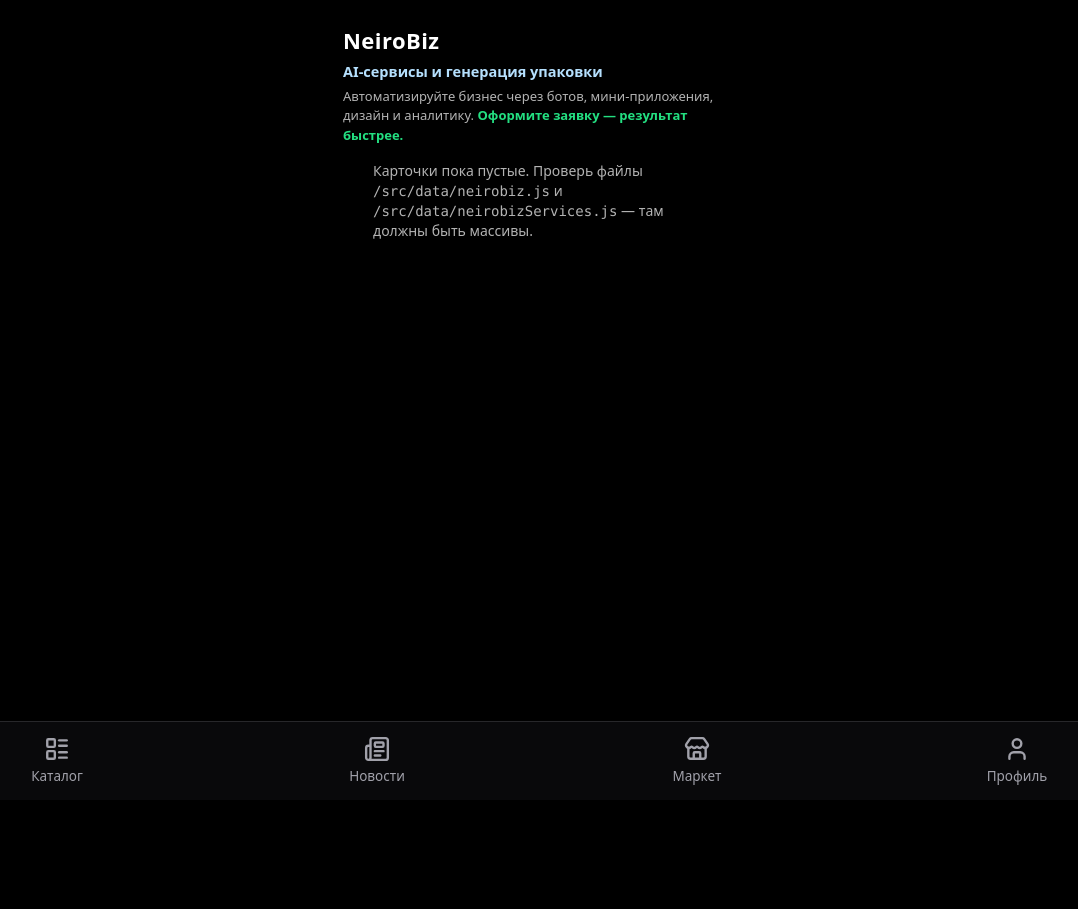
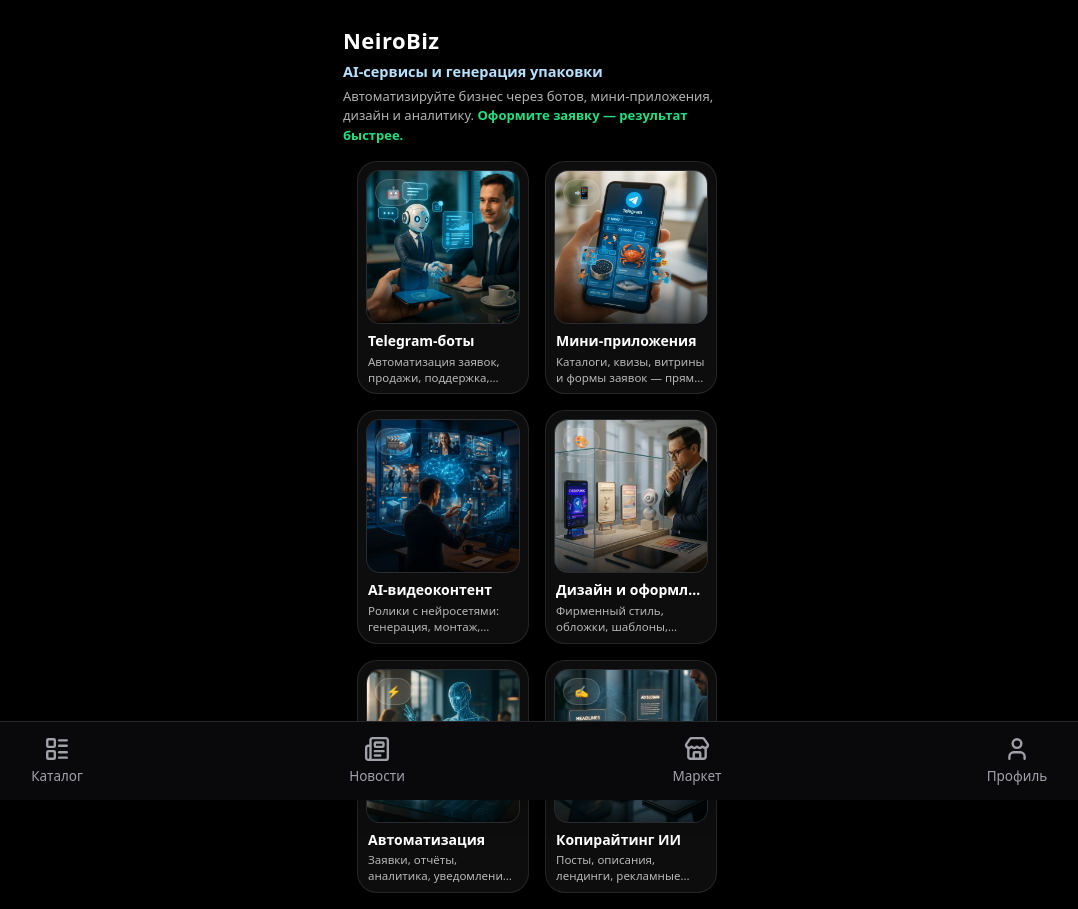
Before and after one commit to AlexSalavat/ikra-miniapp, a React (Create React App) app: page /neirobiz in a window 1280 px wide. Shown: the top 909 px of the page, without its empty margins (103-1181 px from the left). Before the commit the page ends 880 px from the top, so only its background shows below. Built offline with nearby package versions, Linux system fonts and the light colour scheme.

Commit message:
Обновление spartak

```diff
--- a/src/data/neirobiz.js
+++ b/src/data/neirobiz.js
@@ -1,89 +1,73 @@
 // src/data/neirobiz.js
+// ВАЖНО: export default МАССИВ, а не объект!
 
 const services = [
   {
-    id: 'bots',
-    icon: '🤖',
-    title: 'Разработка Telegram-ботов под ваши задачи',
-    short: 'Автоматизируем рутину, обработку заказов, продажи, поддержку и рассылки. Бот работает 24/7, не устает, делает это красиво.',
-    full: `Автоматизация процессов и клиентского сервиса через кастомных Telegram-ботов. Интеграции с CRM, оплатой, уведомлениями. Любые сценарии: поддержка, заявки, меню, рассылки, чат-боты под ваши задачи.`,
+    id: "bots",
+    icon: "🤖",
+    title: "Разработка Telegram‑ботов",
+    short: "Автоматизация заявок, продажи, поддержка, рассылки. Быстрый запуск под ключ.",
+    full:
+      "Кастомные Telegram‑боты для бизнеса: заявки, продажи, интеграции с оплатой/CRM, рассылки, поддержка 24/7. Гибкие сценарии и подключение внешних сервисов.",
     checklist: [
-      'Бот работает круглосуточно',
-      'Сокращает ручную работу',
-      'Быстрый запуск под ключ',
+      "Работает 24/7",
+      "Интеграции с CRM и оплатой",
+      "Сценарии под задачу",
     ],
   },
   {
-    id: 'miniapps',
-    icon: '📲',
-    title: 'Мини‑приложения для Telegram-каналов',
-    short: 'Создаём карточки, квизы, каталоги, витрины, которые повышают вовлечённость и продажи.',
-    full: `Разработка интерактивных мини‑приложений для Telegram: каталоги товаров и услуг, квизы, формы заявок и сервисные меню. Позволяет превратить канал или чат в полноценный сервис с удобным интерфейсом для клиентов. Быстрый запуск, кастомизация под бизнес‑задачи, интеграция с ботами и внешними сервисами.`,
-    checklist: [
-      'Увеличение продаж через Telegram',
-      'Новый опыт для подписчиков',
-      'Быстрый запуск и интеграция'
-    ],
+    id: "miniapps",
+    icon: "📲",
+    title: "Мини‑приложения",
+    short: "Каталоги, квизы, витрины и формы заявок — прямо в Telegram.",
+    full:
+      "Интерактивные мини‑приложения для Telegram: каталоги товаров, квизы, формы заявок, сервисные меню. Увеличивают вовлечённость и продажи.",
+    checklist: ["Рост вовлечённости", "Гладкий UX", "Быстрый запуск"],
   },
   {
-    id: 'video',
-    icon: '🎬',
-    title: 'Видеоконтент с нейросетями',
-    short: 'Генерируем и монтируем креативные видеоролики для рекламы, историй. Экономьте на продакшне и выделяйтесь!',
-    full: `Создание рекламных и промо-роликов с помощью ИИ и креативных инструментов. Быстрое согласование, адаптация под формат и задачи.`,
-    checklist: [
-      'Экономия бюджета',
-      'Ролики под ваш бренд',
-      'Нейросетевые эффекты и идеи',
-    ],
+    id: "video",
+    icon: "🎬",
+    title: "AI‑видеоконтент",
+    short: "Ролики с нейросетями: генерация, монтаж, озвучка.",
+    full:
+      "Создаём промо‑ и рекламные ролики с помощью ИИ. Быстро, креативно, под формат и задачи канала/бизнеса.",
+    checklist: ["Быстрый продакшн", "Креатив под бренд", "Оптимизация под соцсети"],
   },
   {
-    id: 'design',
-    icon: '🎨',
-    title: 'Дизайн и оформление каналов',
-    short: 'Стиль под ключ — баннеры, обложки, оформление постов. Канал будет выделяться и запоминаться.',
-    full: `Полное оформление Telegram-канала: стиль, шаблоны постов, уникальные обложки, графика, визуал для рекламы. Быстро, со вкусом и по ТЗ.`,
-    checklist: [
-      'Профессиональный стиль',
-      'Оформление под ваши задачи',
-      'Готовые шаблоны и примеры',
-    ],
+    id: "design",
+    icon: "🎨",
+    title: "Дизайн и оформление",
+    short: "Фирменный стиль, обложки, шаблоны, визуал под ключ.",
+    full:
+      "Оформление канала и фирменный стиль: обложки, баннеры, сетка постов, шаблоны и рекламные визуалы.",
+    checklist: ["Премиум‑стиль", "Система шаблонов", "Быстрая адаптация"],
   },
   {
-    id: 'automation',
-    icon: '⚡️',
-    title: 'Автоматизация бизнес-процессов с помощью ИИ',
-    short: 'Ускорим заявки, отчётность, аналитику и многое другое. Умная автоматизация — ваш рост и экономия.',
-    full: `Внедрение ИИ и no-code решений для автоматизации рутинных бизнес‑процессов: обработка данных, формирование отчётов, управление заказами, автоматические рассылки и уведомления. Индивидуальные сценарии под вашу задачу — экономия времени и ресурсов!`,
-    checklist: [
-      'Меньше рутины — больше прибыли',
-      'ИИ‑интеграция под ключ',
-      'Быстрый запуск и поддержка'
-    ],
+    id: "automation",
+    icon: "⚡️",
+    title: "Автоматизация с ИИ",
+    short: "Заявки, отчёты, аналитика, уведомления — без рутины.",
+    full:
+      "Внедрение ИИ и no‑code решений для автоматизации: сбор/обработка данных, отчёты, уведомления, управление заказами.",
+    checklist: ["Меньше рутины", "Сокращение ошибок", "Рост скорости"],
   },
   {
-    id: 'copy',
-    icon: '✍️',
-    title: 'Нейросетевой копирайтинг и тексты',
-    short: 'Пишем продающие посты, описания товаров, рекламу быстро и креативно.',
-    full: `Генерация текстов и креатива на любые темы: посты, рекламные тексты, сценарии, описания. Актуально для рекламы, продаж, лендингов.`,
-    checklist: [
-      'Готовые тексты под задачу',
-      'Экономия времени и денег',
-      'Результат с первого раза',
-    ],
+    id: "copy",
+    icon: "✍️",
+    title: "Нейрокопирайтинг",
+    short: "Посты, описания, лендинги, рекламные тексты быстро и вкусно.",
+    full:
+      "Генерация и редактирование текстов: посты, сценарии, лендинги, товары, рекламные креативы.",
+    checklist: ["Быстро", "В тон бренда", "Под задачи маркетинга"],
   },
   {
-    id: 'analytics',
-    icon: '📊',
-    title: 'Умная аналитика и отчётность',
-    short: 'Дашборды, графики, отчёты, предиктивная аналитика по вашим данным. Всё для руководителей и маркетинга.',
-    full: `Построение наглядных отчётов, анализ продаж, автоматизация сбора данных, интеграции с Google Sheets, Bitrix, 1C. Для всех, кто хочет понимать свой бизнес и расти быстрее.`,
-    checklist: [
-      'Красивые и понятные отчёты',
-      'Настройка под бизнес',
-      'Сбор и визуализация данных',
-    ],
+    id: "analytics",
+    icon: "📊",
+    title: "Умная аналитика",
+    short: "Дашборды, метрики, отчёты и предиктив по вашим данным.",
+    full:
+      "Дашборды и отчётность: интеграции с Google Sheets, Bitrix, 1C. Предиктивная аналитика для управленческих решений.",
+    checklist: ["Понятные графики", "Автосбор данных", "Руководитель видит главное"],
   },
 ];
 
--- a/src/data/neirobizServices.js
+++ b/src/data/neirobizServices.js
@@ -1,216 +1,49 @@
-import React, { useMemo } from "react";
-import { useParams, useNavigate } from "react-router-dom";
-import services from "../data/neirobiz";
-import cards from "../data/neirobizServices";
+// src/data/neirobizServices.js
+// ВАЖНО: export default МАССИВ, id ДОЛЖНЫ совпадать с neirobiz.js
 
-// helpers
-const normalizePhone = (phone = "") =>
-  phone.replace(/[^\d+]/g, "").replace(/^8/, "+7");
+const neirobizServices = [
+  {
+    id: "bots",
+    title: "Telegram‑боты",
+    description: "Автоматизация, заявки, продажи, интеграции.",
+    image: "/images/neirobiz-bots.webp",
+  },
+  {
+    id: "miniapps",
+    title: "Мини‑приложения",
+    description: "Витрины, каталоги, квизы и сервисы прямо в Telegram.",
+    image: "/images/neirobiz-miniapps.webp",
+  },
+  {
+    id: "video",
+    title: "AI‑видеоконтент",
+    description: "Ролики с ИИ: генерация, монтаж, озвучка.",
+    image: "/images/neirobiz-video.webp",
+  },
+  {
+    id: "design",
+    title: "Дизайн и оформление",
+    description: "Фирменный стиль, обложки, баннеры, шаблоны.",
+    image: "/images/neirobiz-design.webp",
+  },
+  {
+    id: "automation",
+    title: "Автоматизация",
+    description: "ИИ + no‑code для процессов, отчётов и уведомлений.",
+    image: "/images/neirobiz-automation.webp",
+  },
+  {
+    id: "copy",
+    title: "Копирайтинг ИИ",
+    description: "Посты, описания, лендинги, рекламные тексты.",
+    image: "/images/neirobiz-copy.webp",
+  },
+  {
+    id: "analytics",
+    title: "Умная аналитика",
+    description: "Дашборды, метрики и отчёты для управления.",
+    image: "/images/neirobiz-analytics.webp",
+  },
+];
 
-function findService(id) {
-  const base = services.find(s => s.id === id);
-  const card = cards.find(c => c.id === id);
-  if (!base && !card) return null;
-  return {
-    id,
-    icon: base?.icon || "✨",
-    title: base?.title || card?.title || "Услуга",
-    short: base?.short || card?.description || "",
-    full: base?.full || "",
-    checklist: base?.checklist || [],
-    image: card?.image || "/images/no-image.webp",
-  };
-}
-
-function ActionBtn({ href, label, icon, disabled }) {
-  const base =
-    "inline-flex items-center justify-center gap-2 rounded-lg py-2 font-semibold border transition w-full";
-  const palette = disabled
-    ? "opacity-40 pointer-events-none bg-white/10 border-white/10"
-    : "text-white border-white/10 bg-white/10 hover:bg-white/15";
-  return (
-    <a
-      href={href || "#"}
-      target={href ? "_blank" : undefined}
-      rel="noreferrer"
-      className={`${base} ${palette}`}
-    >
-      {icon === "tg" && (
-        <svg width="16" height="16" viewBox="0 0 24 24" fill="currentColor">
-          <path d="M9.04 15.47l-.37 5.2c.53 0 .76-.23 1.04-.51l2.5-2.41 5.18 3.79c.95.52 1.62.25 1.88-.88l3.41-16.02.01-.01c.3-1.4-.5-1.95-1.4-1.6L2.2 9.4c-1.36.53-1.34 1.28-.23 1.62l5.2 1.62L19.4 6.1c.6-.38 1.14-.17.7.21" />
-        </svg>
-      )}
-      {icon === "wa" && (
-        <svg width="16" height="16" viewBox="0 0 24 24" fill="currentColor">
-          <path d="M20 3.5A10 10 0 004.3 17.8L3 22l4.3-1.3A10 10 0 1020 3.5zm-8 17a8.8 8.8 0 01-4.5-1.2l-.3-.2-2.6.8.8-2.5-.2-.3A8.8 8.8 0 1112 20.5zm4.9-6.4c-.3-.2-1.6-.8-1.8-.9-.3-.1-.5-.2-.7.2-.2.3-.9 1-.9 1.2-.2.2-.3.2-.6 0s-1.2-.4-2.3-1.5c-.8-.8-1.3-1.7-1.5-2-.2-.3 0-.4.2-.6l.5-.6c.2-.2.2-.3.3-.5s0-.4-.1-.5c-.1-.2-.7-1.8-1-2.4-.3-.6-.5-.5-.7-.5h-.6c-.2 0-.5.1-.7.4s-1 1-1 2.5 1.1 2.9 1.3 3.1c.2.2 2.2 3.4 5.3 4.7.7.3 1.2.5 1.6.6.7.2 1.3.2 1.8.1.6-.1 1.6-.6 1.8-1.2.2-.6.2-1.1.1-1.2-.2-.2-.4-.3-.7-.5z" />
-        </svg>
-      )}
-      {icon === "call" && (
-        <svg width="16" height="16" viewBox="0 0 24 24" fill="none" stroke="currentColor" strokeWidth="2">
-          <path d="M22 16.92v3a2 2 0 01-2.18 2 19.72 19.72 0 01-8.63-3.12A19.72 19.72 0 013.2 6.18 2 2 0 015.09 4h3a2 2 0 012 1.72c.07.64.2 1.28.39 1.9a2 2 0 01-.45 2.11L9.09 10.9a16 16 0 006 6l1.18-1.18a2 2 0 012.11-.45c.62.19 1.26.32 1.9.39A2 2 0 0122 16.92z" />
-        </svg>
-      )}
-      {icon === "mail" && (
-        <svg width="16" height="16" viewBox="0 0 24 24" fill="none" stroke="currentColor" strokeWidth="2">
-          <rect x="3" y="5" width="18" height="14" rx="2" />
-          <path d="M3 7l9 6 9-6" />
-        </svg>
-      )}
-      {label}
-    </a>
-  );
-}
-
-export default function NeirobizServiceDetail() {
-  const { id } = useParams();
-  const navigate = useNavigate();
-
-  const svc = useMemo(() => findService(id), [id]);
-
-  // Контакты — возьмём из единого места (можешь вынести в .env или отдельный data)
-  const CONTACTS = {
-    telegram: "@moreisol_yg",
-    phone: "+7 985 550 57 47",
-    email: "info@moreisol.ru",
-    site: "https://t.me/moreisol_yg", // пример — поменяешь под себя
-  };
-
-  const phoneNorm = CONTACTS.phone ? normalizePhone(CONTACTS.phone) : "";
-  const tg = CONTACTS.telegram?.replace(/^@/, "") || "";
-  const wa = phoneNorm ? `https://wa.me/${phoneNorm.replace("+", "")}` : "";
-  const tel = phoneNorm ? `tel:${phoneNorm}` : "";
-  const mailto = CONTACTS.email ? `mailto:${CONTACTS.email}` : "";
-  const site =
-    CONTACTS.site && (CONTACTS.site.startsWith("http") ? CONTACTS.site : `https://${CONTACTS.site}`);
-
-  if (!svc) {
-    return (
-      <div className="bg-black min-h-screen text-white flex items-center justify-center">
-        Услуга не найдена
-      </div>
-    );
-  }
-
-  return (
-    <div className="bg-black min-h-screen pb-24">
-      {/* Header */}
-      <div className="sticky top-0 z-20 w-full bg-black/75 backdrop-blur-md border-b border-white/10">
-        <div className="max-w-md mx-auto px-4 py-3 flex items-center gap-3">
-          <button
-            onClick={() => navigate(-1)}
-            className="flex items-center gap-1.5 text-[#23df81] hover:text-white transition"
-          >
-            <svg width="20" height="20" fill="none">
-              <path d="M13 5l-5 5 5 5" stroke="currentColor" strokeWidth="2" strokeLinecap="round" strokeLinejoin="round"/>
-            </svg>
-            <span className="font-semibold">Назад</span>
-          </button>
-          <h2 className="ml-auto mr-auto text-white font-bold text-lg line-clamp-1">NeiroBiz</h2>
-          <span className="w-16" />
-        </div>
-      </div>
-
-      <div className="max-w-md mx-auto px-3 pt-3 space-y-3">
-        {/* Баннер */}
-        <div className="glass-card p-2">
-          <div className="relative w-full rounded-xl overflow-hidden border border-white/10">
-            <div className="w-full aspect-[16/10] bg-black/35">
-              <img
-                src={svc.image}
-                alt={svc.title}
-                className="w-full h-full object-cover"
-                onError={(e) => (e.currentTarget.src = "/images/no-image.webp")}
-              />
-            </div>
-            {/* Заголовок */}
-            <div className="absolute inset-x-0 bottom-0 p-3 bg-gradient-to-t from-black/60 via-black/10 to-transparent">
-              <div className="text-white font-extrabold text-[18px] leading-tight flex items-center gap-2">
-                <span className="px-2 py-1 rounded-full text-[12px] font-bold text-white border border-white/15 bg-white/10 backdrop-blur-sm">
-                  {svc.icon}
-                </span>
-                {svc.title}
-              </div>
-              {svc.short && (
-                <div className="mt-1 text-white/85 text-[13px]">{svc.short}</div>
-              )}
-            </div>
-          </div>
-        </div>
-
-        {/* Описание */}
-        {(svc.full || svc.short) && (
-          <div className="glass-card p-3">
-            <div className="text-white font-semibold text-[15px] mb-1">Описание</div>
-            <div className="text-white/90 text-[14px] leading-relaxed whitespace-pre-line">
-              {svc.full || svc.short}
-            </div>
-          </div>
-        )}
-
-        {/* Чеклист преимуществ */}
-        {svc.checklist?.length > 0 && (
-          <div className="glass-card p-3">
-            <div className="text-white font-semibold text-[15px] mb-1">Что получите</div>
-            <ul className="list-disc pl-5 space-y-1.5 text-white/95 text-[14px]">
-              {svc.checklist.map((item, i) => (
-                <li key={i}>{item}</li>
-              ))}
-            </ul>
-          </div>
-        )}
-
-        {/* Контакты */}
-        <div className="glass-card p-3">
-          <div className="text-white font-semibold text-[15px] mb-2">Связаться</div>
-          <div className="grid grid-cols-2 gap-2">
-            <ActionBtn
-              href={tg ? `https://t.me/${tg}` : ""}
-              label="Telegram"
-              icon="tg"
-              disabled={!tg}
-            />
-            <ActionBtn
-              href={wa || ""}
-              label="WhatsApp"
-              icon="wa"
-              disabled={!wa}
-            />
-            <ActionBtn
-              href={tel || "#"}
-              label="Позвонить"
-              icon="call"
-              disabled={!tel}
-            />
-            <ActionBtn
-              href={mailto || "#"}
-              label="Email"
-              icon="mail"
-              disabled={!mailto}
-            />
-          </div>
-
-          {site && (
-            <a
-              href={site}
-              target="_blank"
-              rel="noreferrer"
-              className="mt-2 inline-flex items-center gap-2 w-full rounded-lg py-2 px-3 bg-white/10 text-white font-semibold border border-white/10 hover:bg-white/15 transition"
-            >
-              <svg width="16" height="16" viewBox="0 0 24 24" fill="currentColor">
-                <path d="M14 3h7v7h-2V6.41l-9.29 9.3-1.42-1.42 9.3-9.29H14V3z" />
-                <path d="M5 5h7v2H7v10h10v-5h2v7H5z" />
-              </svg>
-              {site.replace(/^https?:\/\//, "")}
-            </a>
-          )}
-
-          <div className="mt-2 grid gap-1 text-white/90 text-[13px]">
-            {CONTACTS.phone && <div>Тел.: {CONTACTS.phone}</div>}
-            {CONTACTS.email && <div>E‑mail: {CONTACTS.email}</div>}
-            {CONTACTS.telegram && <div>Telegram: {CONTACTS.telegram}</div>}
-          </div>
-        </div>
-      </div>
-    </div>
-  );
-}
+export default neirobizServices;
```
